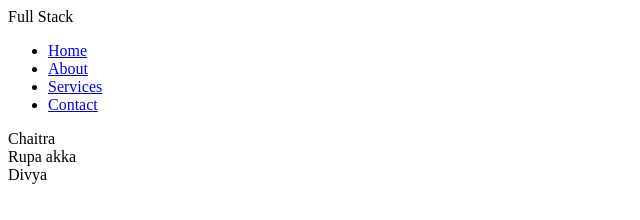
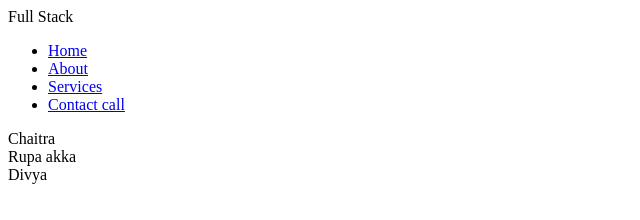
Before and after one commit to sravan2805/LiveProject, a plain HTML site: page index.html in a window 1280 px wide. Shown: the full height of the page, 0-640 px from the left. Drawn offline with Linux system fonts and the light colour scheme.

Commit message:
github developed

```diff
--- a/index.html
+++ b/index.html
@@ -9,10 +9,10 @@
     <nav class="navbar">
         <div class="logo">Full Stack</div>
         <ul class="nav-links">
-            <li><a href="#home">Home</a></li>
+            <li><a href="#home">Home </a></li>
             <li><a href="#about">About</a></li>
             <li><a href="#link">Services</a></li>
-            <li><a href="#link">Contact</a></li>
+            <li><a href="#link">Contact call</a></li>
         </ul>
     </nav>
     <header>
```
